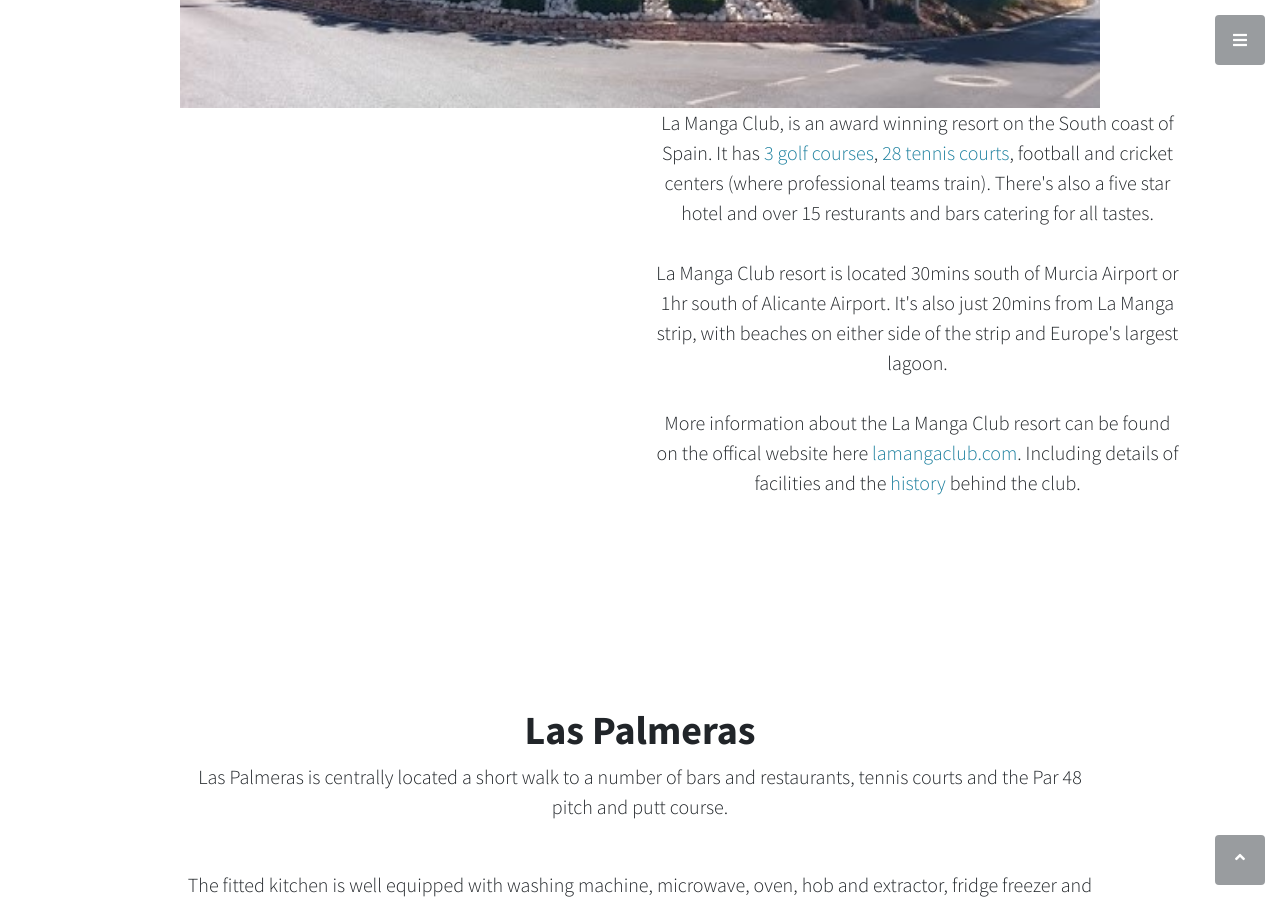
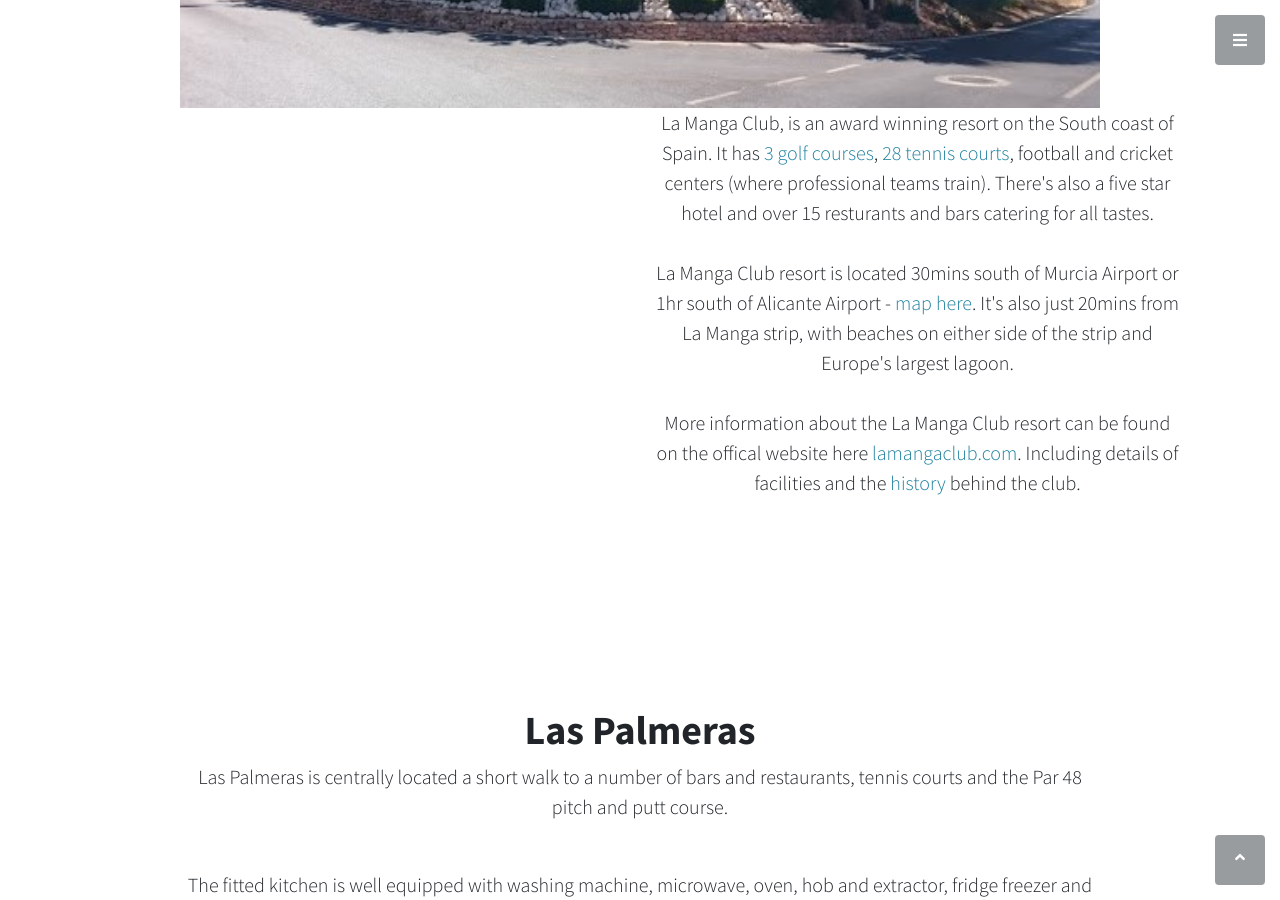
Before and after one commit to richsteer/richsteer.github.io, a Jekyll site: the page built from index.html, in a window 1280 px wide and 900 px high, scrolled down 1905 px. Built offline with Jekyll 4.4.1, drawn with Linux system fonts in a browser that asks for light colours.

Commit message:
added map

```diff
--- a/index.html
+++ b/index.html
@@ -49,7 +49,7 @@
             <p class="lead mb-5 col-lg-6">
                 La Manga Club, is an award winning resort on the South coast of Spain. It has <a href="https://lamangaclub.com/en/sports/golf" class="link-primary" target="_blank">3 golf courses</a>, <a href="https://lamangaclub.com/en/sports/tennis" class="link-primary" target="_blank">28 tennis courts</a>, football and cricket centers (where professional teams train). There's also a five star hotel and over 15 resturants and bars catering for all tastes.
                 <br><br>
-                La Manga Club resort is located 30mins south of Murcia Airport or 1hr south of Alicante Airport. It's also just 20mins from La Manga strip, with beaches on either side of the strip and Europe's largest lagoon.
+                La Manga Club resort is located 30mins south of Murcia Airport or 1hr south of Alicante Airport - <a href="https://www.google.com/maps/d/u/0/viewer?mid=1lR8X0Qyc4FyXacJDxlL8zABByG2B60hH&ll=37.950088287219096%2C-0.8456935500000107&z=10" class="link-primary" target="_blank">map here</a>. It's also just 20mins from La Manga strip, with beaches on either side of the strip and Europe's largest lagoon.
                 <br><br>
                 More information about the La Manga Club resort can be found on the offical website here <a href=https://lamangaclub.com/en" class="link-primary" target="_blank">lamangaclub.com</a>. Including details of facilities and the <a href="https://lamangaclub.com/en/resort/history-and-heritage " class="link-primary" target="_blank">history</a> behind the club.
             </p>
@@ -97,7 +97,6 @@
     </div>
   </div>
 </div>
-
                 </div>
         </div>
     </div>
```
